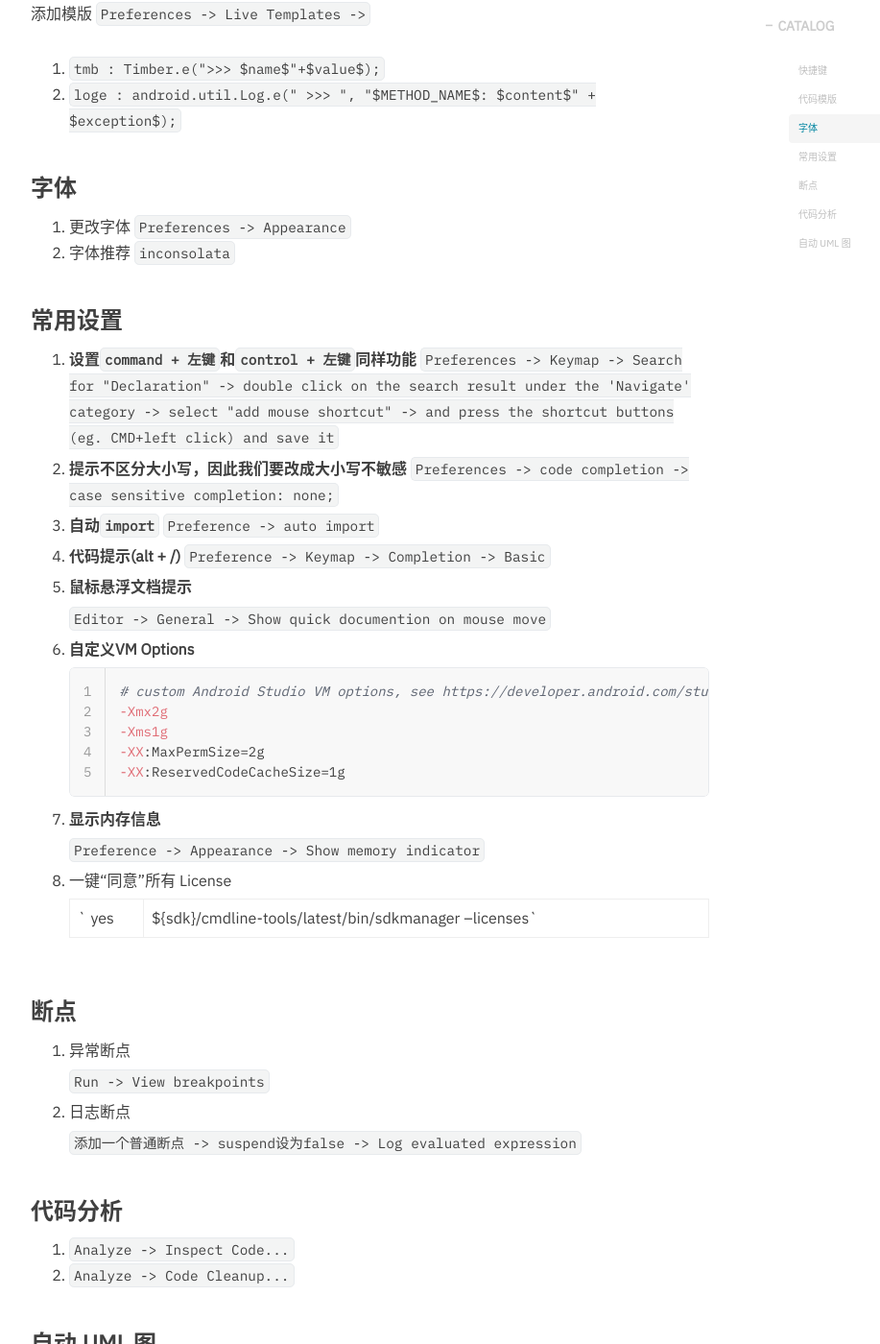
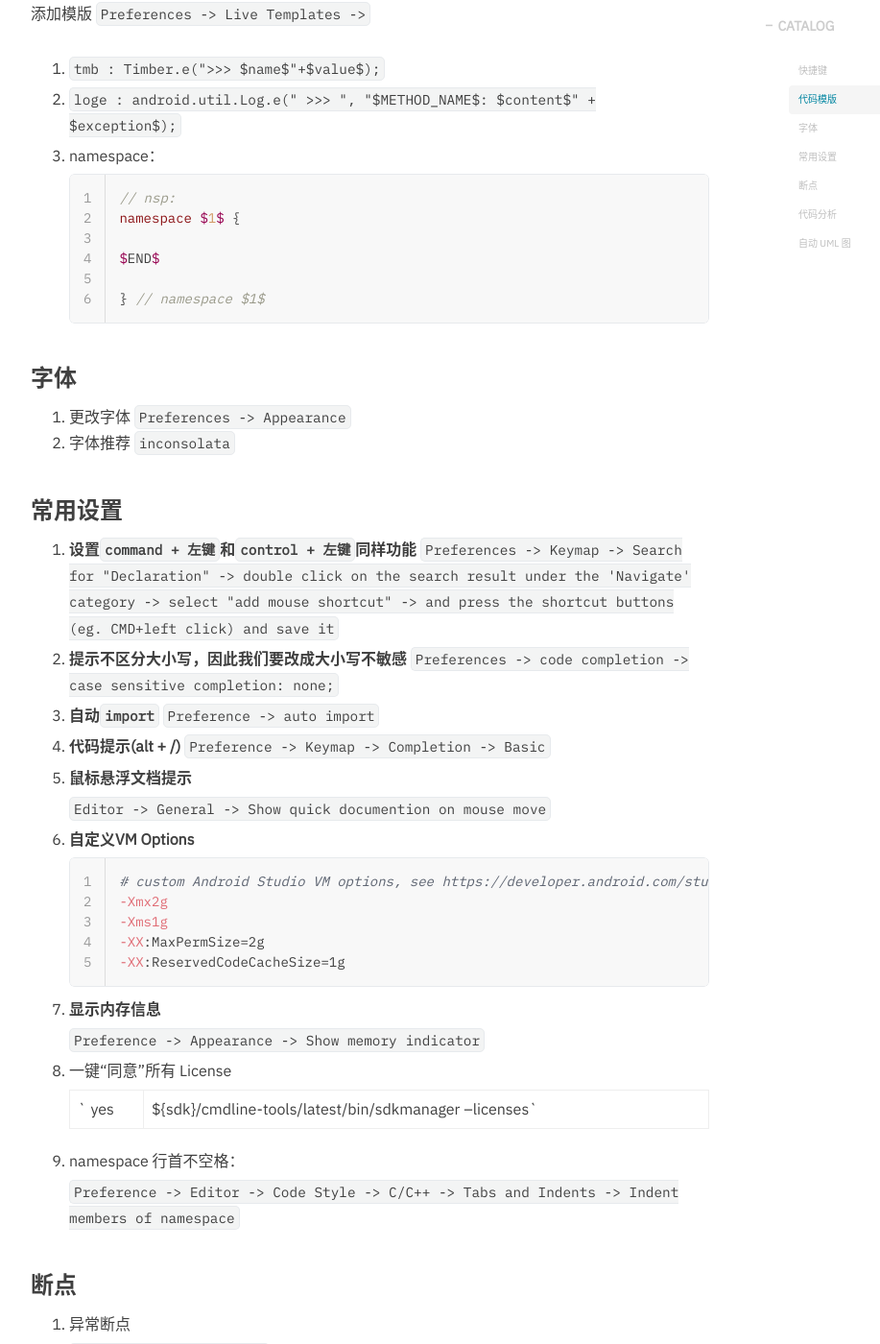
Before and after one commit to hurshi/hurshi.github.io, a Jekyll site: the page built from _posts/2018-01-01-preference_android_studio.md, in a window 1280 px wide and 1400 px high, scrolled down 1339 px. Shown: the whole window at 96% size, without its empty margins (233-1150 px from the left). Built offline with Jekyll 4.4.1, drawn with Linux system fonts in a browser that asks for light colours; nearby versions of some CDN libraries; some web fonts are replaced; comment, search, counter and statistics services are not loaded.

Commit message:
add IDE config

````diff
--- a/_posts/2018-01-01-preference_android_studio.md
+++ b/_posts/2018-01-01-preference_android_studio.md
@@ -31,7 +31,21 @@ tags:
 ### 代码模版
 添加模版 `Preferences -> Live Templates ->`
 1. `tmb : Timber.e(">>> $name$"+$value$);`
+
 2. `loge : android.util.Log.e(" >>> ", "$METHOD_NAME$: $content$" + $exception$);`
+
+3. namespace：
+
+   ```c++
+   // nsp:
+   namespace $1$ {
+
+   $END$
+
+   } // namespace $1$
+   ```
+
+
 
 ### 字体
 1. 更改字体
@@ -75,6 +89,10 @@ tags:
 
    `  yes | ${sdk}/cmdline-tools/latest/bin/sdkmanager --licenses`
 
+7. namespace 行首不空格：
+
+   `Preference -> Editor -> Code Style -> C/C++ -> Tabs and Indents -> Indent members of namespace `
+
 
 ### 断点
 
````
